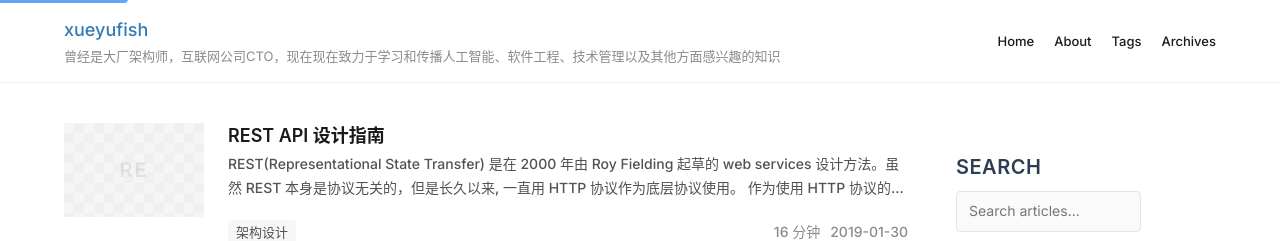
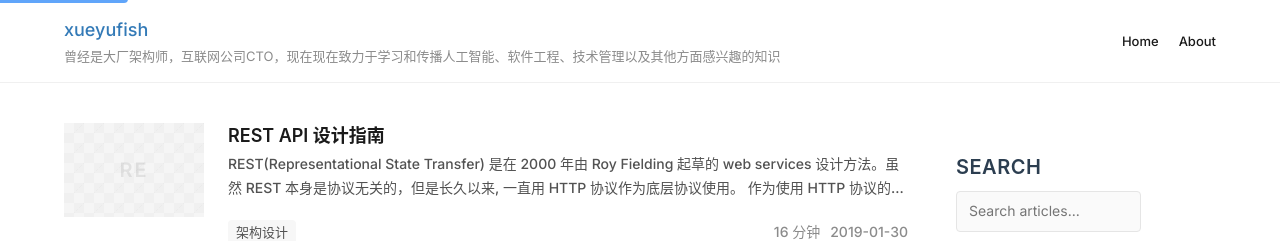
Before and after one commit to xueyufish/xueyufish.github.io, a Jekyll site: the page built from index.html, in a window 1280 px wide. Shown: the top 241 px of the page. Built offline with Jekyll 4.4.1, drawn with Linux system fonts in a browser that asks for light colours; the list of posts is cut into pages by our own code; comment, search, counter and statistics services are not loaded.

Commit message:
fix: remove Tags and Archives links from homepage navigation
- Keep only Home and About in nav bar
- Matches reference blog's simpler navigation

```diff
--- a/index.html
+++ b/index.html
@@ -11,8 +11,6 @@ layout: page
     <nav class="home-banner-nav">
       <a href="{{ "/" | prepend: site.baseurl }}"{% if page.url == '/' %} class="active"{% endif %}>Home</a>
       <a href="{{ "/about/" | prepend: site.baseurl }}">About</a>
-      <a href="{{ "/tags/" | prepend: site.baseurl }}">Tags</a>
-      <a href="{{ "/archives/" | prepend: site.baseurl }}">Archives</a>
     </nav>
   </div>
 </div>
```
